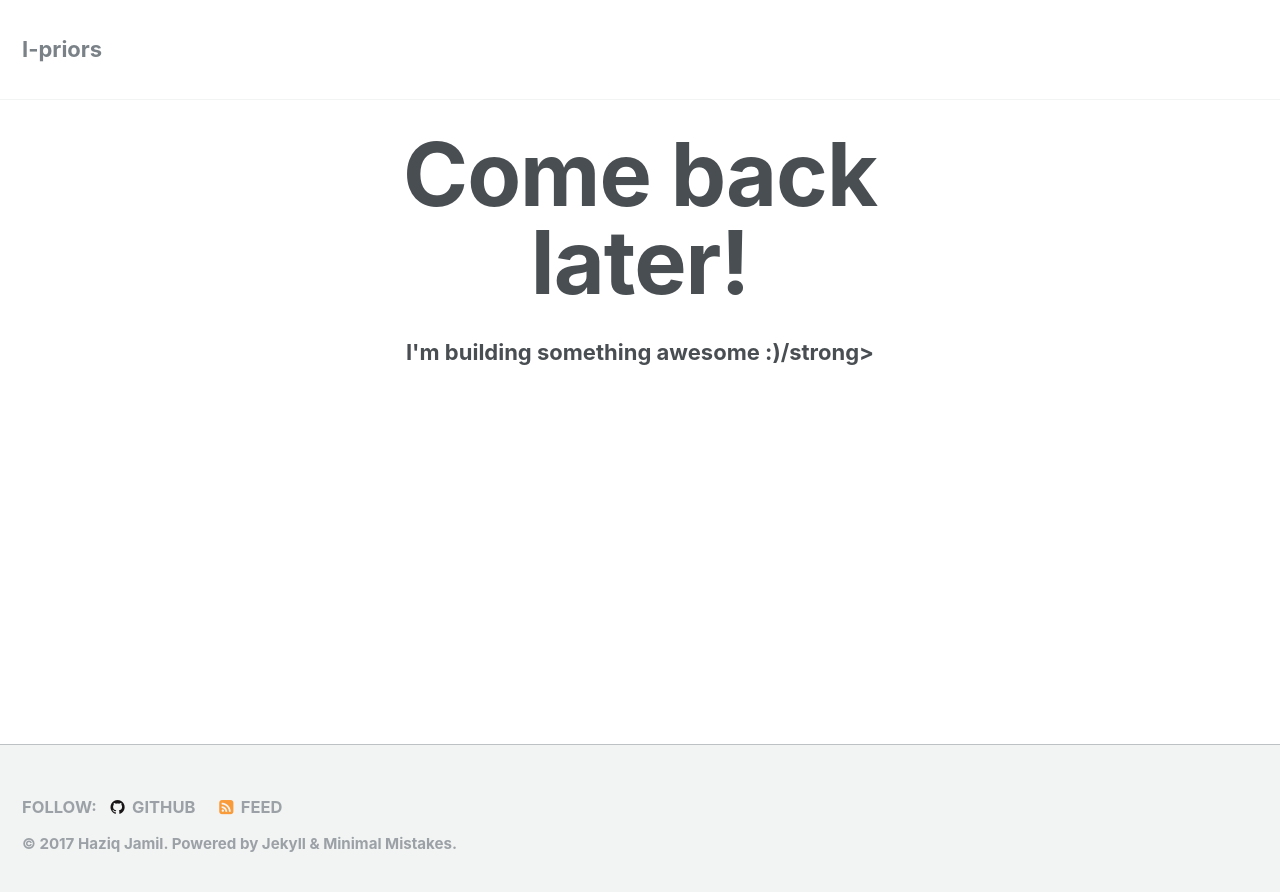
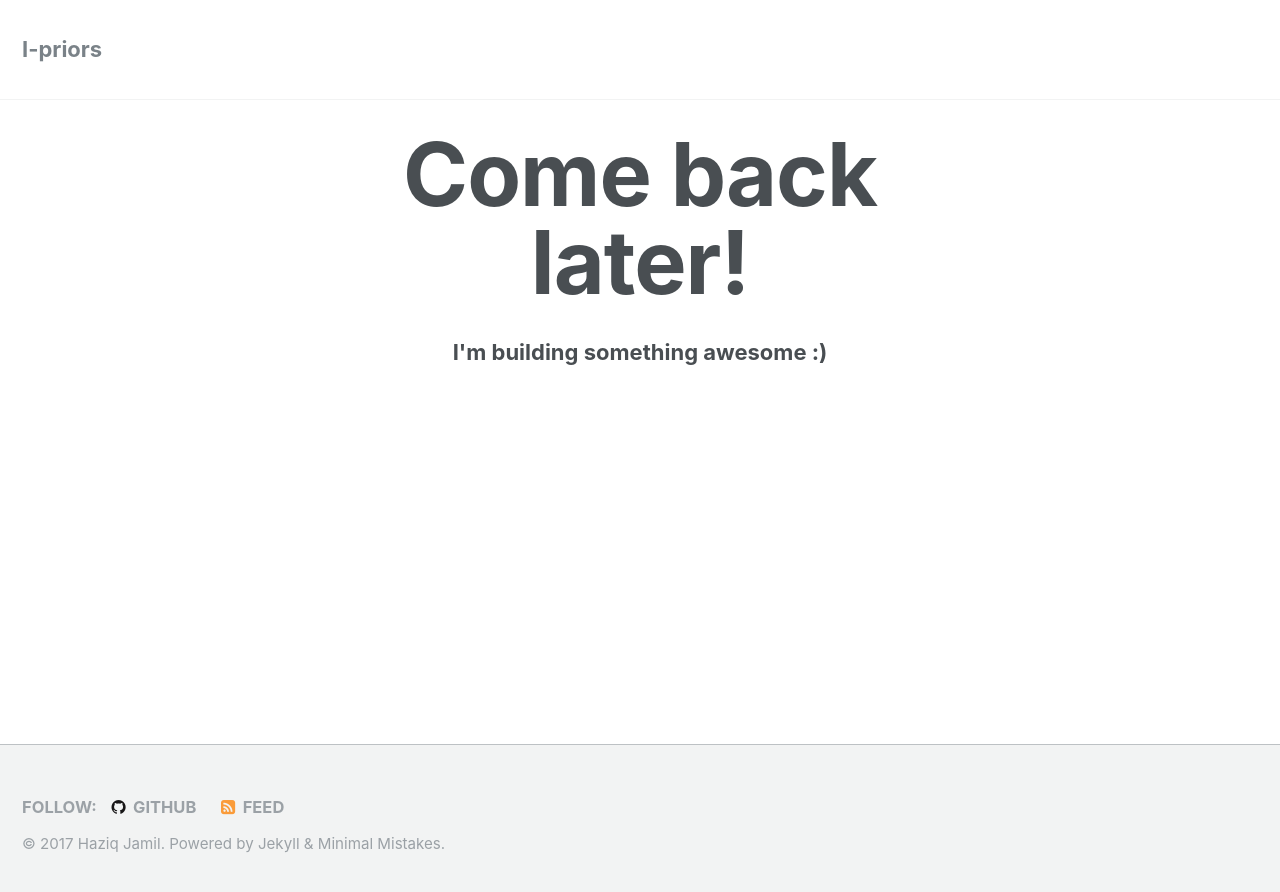
Before and after one commit to haziqj/phd-poster, a Jekyll site: the page built from docs/index.html, in a window 1280 px wide. Shown: the top 892 px of the page. Built offline with Jekyll 4.4.1, drawn with Linux system fonts in a browser that asks for light colours; the list of posts is cut into pages by our own code.

Commit message:
Force rebuild

```diff
--- a/docs/index.html
+++ b/docs/index.html
@@ -19,5 +19,5 @@ layout: default
 <div class="container">
   <h1>Come back later!</h1>
 
-  <p><strong>I'm building something awesome :)/strong></p>
+  <p><strong>I'm building something awesome :)</strong></p>
 </div>
```
